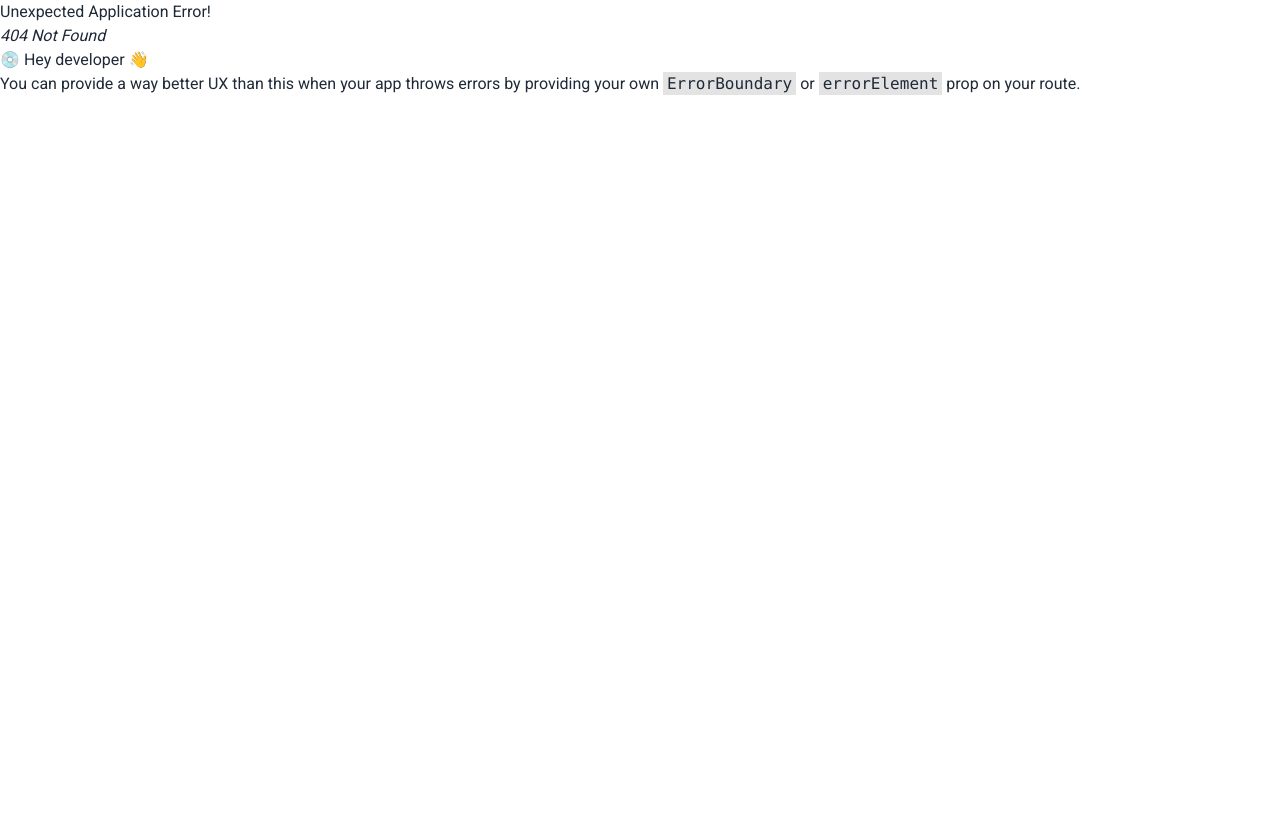
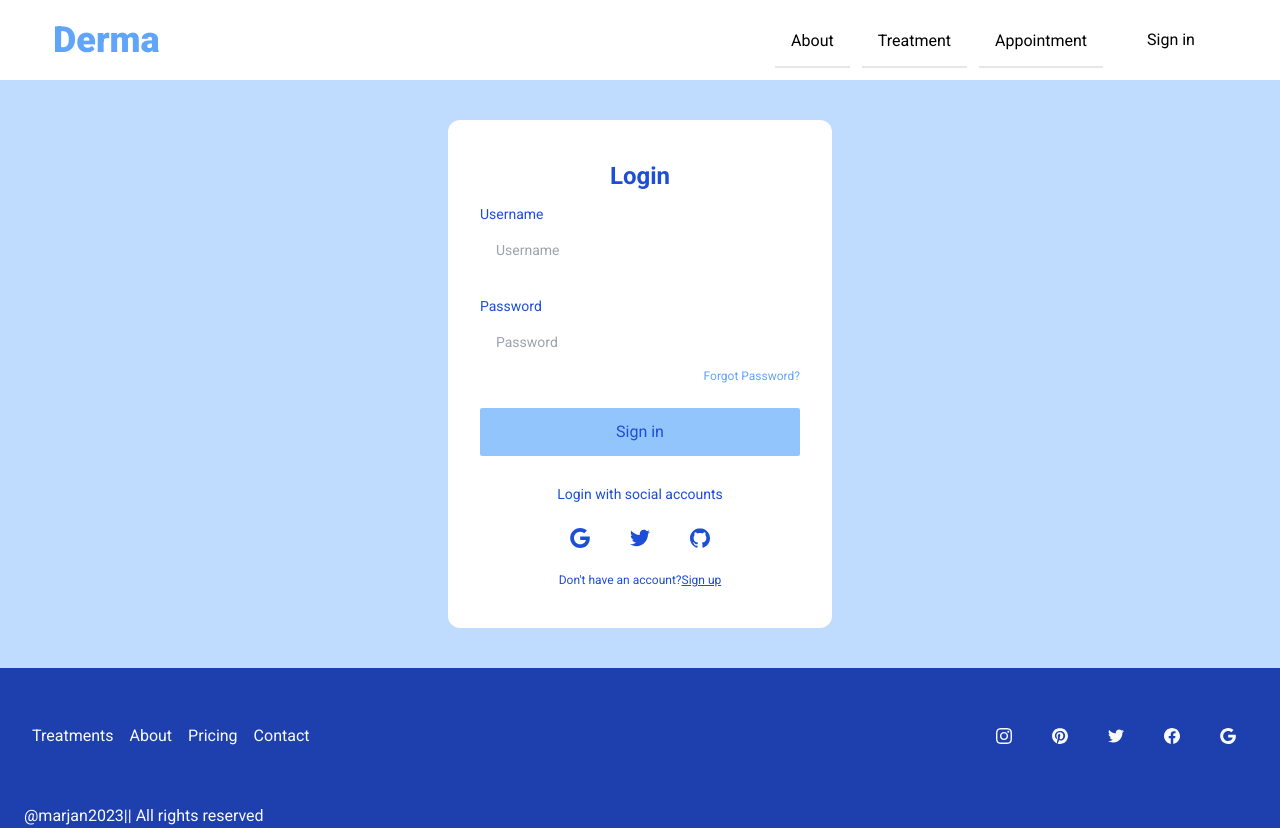
Before and after one commit to Marjan-001/derma-client, a React (Create React App) app: page /login in a window 1280 px wide. Before the commit this address had no page. Before the commit the page ends 800 px from the top, so only its background shows below. Built offline with nearby package versions, Linux system fonts and the light colour scheme.

Commit message:
login page design

```diff
--- a/src/Routes/router.js
+++ b/src/Routes/router.js
@@ -2,6 +2,7 @@
 import Main from "../Layhout/Main";
 import Home from "../pages/Home/Home";
 import Appointment from "../pages/Appointment/Appointment/Appointment";
+import Login from "../pages/Login/Login";
 
 
 export const router = createBrowserRouter([
@@ -18,6 +19,10 @@
                 element: <Home />
             },
             {
+                path: '/login',
+                element:<Login/>
+            },
+            {
                 path: '/appointment',
                 element: <Appointment />
             }
--- a/src/Shared/Navbar.js
+++ b/src/Shared/Navbar.js
@@ -24,7 +24,7 @@
 
 
         <li >
-            <a href="#" className=" px-8 py-3 rounded  hover:border-blue-500   hover:bg-blue-300  text-black " >Sign in</a>
+            <Link to ='/login' className=" px-8 py-3 rounded  hover:border-blue-500   hover:bg-blue-300  text-black " >Sign in</Link>
         </li>
 
 
--- a/src/pages/Appointment/BookingModal/BookingModal.js
+++ b/src/pages/Appointment/BookingModal/BookingModal.js
@@ -10,15 +10,15 @@
     e.preventDefault();
     const form = e.target;
     const slot = form.slot.value;
-    const name = form.name.value;
+    const pName = form.name.value;
     const email = form.email.value;
     const phone = form.phone.value;
 
     const booking = {
 
       selectedDate: date,
-      treatment: name,
-      patient: name,
+      treatment: treatment.name,
+      patient:pName,
       email,
       phone,
       slot
@@ -33,7 +33,7 @@
   <div className="modal-box">
                     <h3 className="font-bold text-lg text-blue-500">{name}</h3>
                      <label htmlFor="booking-modal" className="btn btn-sm btn-circle bg-blue-700 absolute right-2 top-2">✕</label>
-            <form onSubmit={handleBookingForm} className=' grid grid-cols-1 gap-1 justify-center items-center'>
+            <form onSubmit={handleBookingForm} className=' grid  grid-cols-1 gap-1 justify-center items-center'>
               <input type="text"  value={date} className="input input-bordered mb-2 input-info w-full " disabled />
               <select name='slot' className="select select-bordered select-info w-full " >
 
--- /dev/null
+++ b/src/pages/Login/Login.js
@@ -0,0 +1,53 @@
+import React from 'react';
+
+const Login = () => {
+    return (
+        <div className='bg-blue-200 py-10 mx-auto'>
+            <div className=" w-96 py-10 mx-auto p-8 space-y-3 rounded-xl bg-white text-blue-700">
+	<h1 className="text-2xl font-bold text-center">Login</h1>
+	<form novalidate="" action="" className="space-y-6 ng-untouched ng-pristine ng-valid">
+		<div className="space-y-1 text-sm">
+			<label for="username" className="block text-blue-700">Username</label>
+			<input type="text" name="username" id="username" placeholder="Username" className="w-full px-4 py-3 rounded-md border-blue-700  text-gray-100 focus:border-blue-400" />
+		</div>
+		<div className="space-y-1 text-sm">
+			<label for="password" className="block text-blue-700">Password</label>
+			<input type="password" name="password" id="password" placeholder="Password" className="w-full px-4 py-3 rounded-md border-blue-700  text-gray-100 focus:border-blue-400" />
+			<div className="flex justify-end text-xs text-blue-400">
+				<a rel="noopener noreferrer" href="#">Forgot Password?</a>
+			</div>
+		</div>
+		<button className="block w-full p-3 text-center rounded-sm text-blue-700 bg-blue-300">Sign in</button>
+	</form>
+	<div className="flex items-center pt-4 space-x-1">
+		<div className="flex-1 h-px sm:w-16"></div>
+		<p className="px-3 text-sm text-blue-700">Login with social accounts</p>
+		<div className="flex-1 h-px sm:w-16 "></div>
+	</div>
+	<div className="flex justify-center space-x-4">
+		<button aria-label="Log in with Google" className="p-3 rounded-sm">
+			<svg xmlns="http://www.w3.org/2000/svg" viewBox="0 0 32 32" className="w-5 h-5 fill-current">
+				<path d="M16.318 13.714v5.484h9.078c-0.37 2.354-2.745 6.901-9.078 6.901-5.458 0-9.917-4.521-9.917-10.099s4.458-10.099 9.917-10.099c3.109 0 5.193 1.318 6.38 2.464l4.339-4.182c-2.786-2.599-6.396-4.182-10.719-4.182-8.844 0-16 7.151-16 16s7.156 16 16 16c9.234 0 15.365-6.49 15.365-15.635 0-1.052-0.115-1.854-0.255-2.651z"></path>
+			</svg>
+		</button>
+		<button aria-label="Log in with Twitter" className="p-3 rounded-sm">
+			<svg xmlns="http://www.w3.org/2000/svg" viewBox="0 0 32 32" className="w-5 h-5 fill-current">
+				<path d="M31.937 6.093c-1.177 0.516-2.437 0.871-3.765 1.032 1.355-0.813 2.391-2.099 2.885-3.631-1.271 0.74-2.677 1.276-4.172 1.579-1.192-1.276-2.896-2.079-4.787-2.079-3.625 0-6.563 2.937-6.563 6.557 0 0.521 0.063 1.021 0.172 1.495-5.453-0.255-10.287-2.875-13.52-6.833-0.568 0.964-0.891 2.084-0.891 3.303 0 2.281 1.161 4.281 2.916 5.457-1.073-0.031-2.083-0.328-2.968-0.817v0.079c0 3.181 2.26 5.833 5.26 6.437-0.547 0.145-1.131 0.229-1.724 0.229-0.421 0-0.823-0.041-1.224-0.115 0.844 2.604 3.26 4.5 6.14 4.557-2.239 1.755-5.077 2.801-8.135 2.801-0.521 0-1.041-0.025-1.563-0.088 2.917 1.86 6.36 2.948 10.079 2.948 12.067 0 18.661-9.995 18.661-18.651 0-0.276 0-0.557-0.021-0.839 1.287-0.917 2.401-2.079 3.281-3.396z"></path>
+			</svg>
+		</button>
+		<button aria-label="Log in with GitHub" className="p-3 rounded-sm">
+			<svg xmlns="http://www.w3.org/2000/svg" viewBox="0 0 32 32" className="w-5 h-5 fill-current">
+				<path d="M16 0.396c-8.839 0-16 7.167-16 16 0 7.073 4.584 13.068 10.937 15.183 0.803 0.151 1.093-0.344 1.093-0.772 0-0.38-0.009-1.385-0.015-2.719-4.453 0.964-5.391-2.151-5.391-2.151-0.729-1.844-1.781-2.339-1.781-2.339-1.448-0.989 0.115-0.968 0.115-0.968 1.604 0.109 2.448 1.645 2.448 1.645 1.427 2.448 3.744 1.74 4.661 1.328 0.14-1.031 0.557-1.74 1.011-2.135-3.552-0.401-7.287-1.776-7.287-7.907 0-1.751 0.62-3.177 1.645-4.297-0.177-0.401-0.719-2.031 0.141-4.235 0 0 1.339-0.427 4.4 1.641 1.281-0.355 2.641-0.532 4-0.541 1.36 0.009 2.719 0.187 4 0.541 3.043-2.068 4.381-1.641 4.381-1.641 0.859 2.204 0.317 3.833 0.161 4.235 1.015 1.12 1.635 2.547 1.635 4.297 0 6.145-3.74 7.5-7.296 7.891 0.556 0.479 1.077 1.464 1.077 2.959 0 2.14-0.020 3.864-0.020 4.385 0 0.416 0.28 0.916 1.104 0.755 6.4-2.093 10.979-8.093 10.979-15.156 0-8.833-7.161-16-16-16z"></path>
+			</svg>
+		</button>
+	</div>
+	<p className="text-xs text-center sm:px-6 text-blue-700">Don't have an account?
+		<a rel="noopener noreferrer" href="#" className="underline text-blue-700">Sign up</a>
+	</p>
+</div>
+
+      </div>
+    );
+};
+
+export default Login;
```
